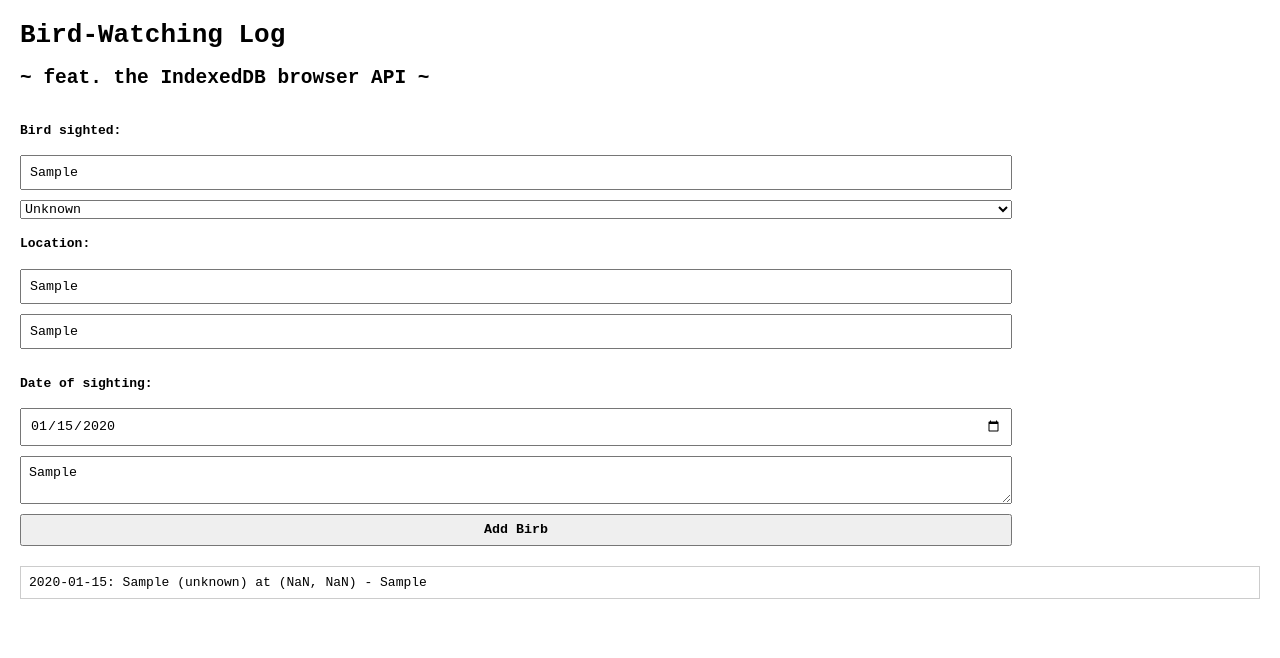
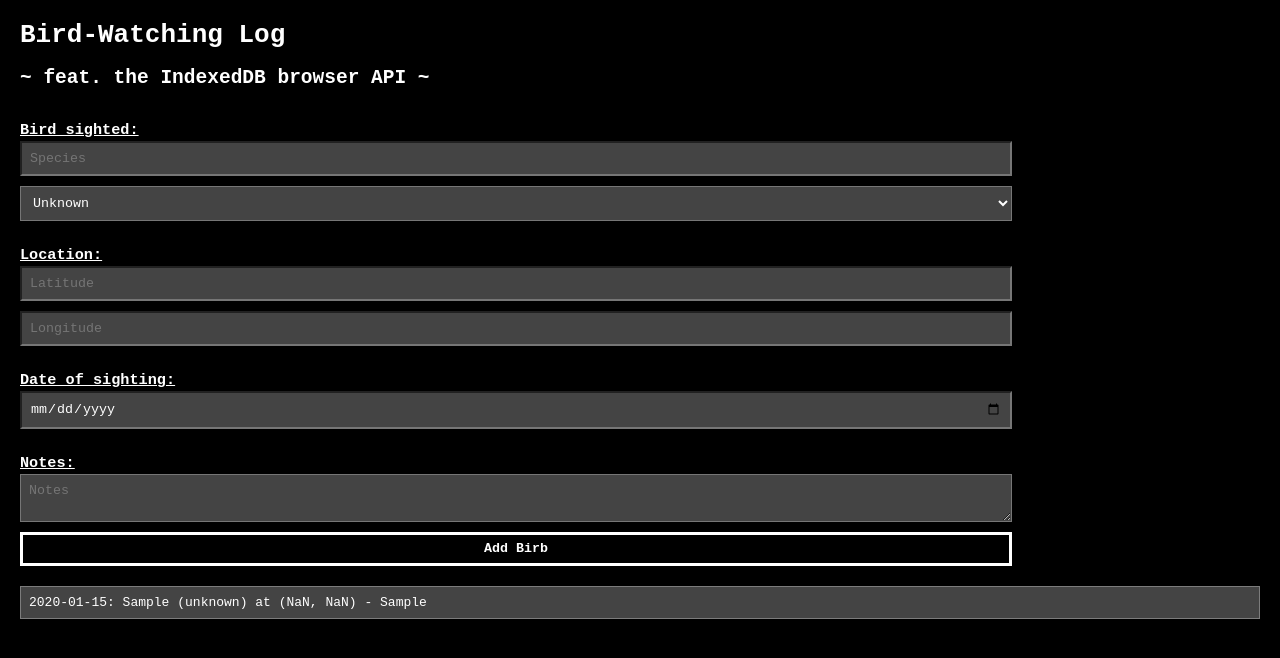
Before and after one commit to amy-enn/birdwatchinglog, a website with bundled scripts: page public/index.html in a window 1280 px wide. Both pictures are taken after typing "Sample", "Sample", "Sample", "2020-01-15", "Sample" into the empty fields and a click on the button "Add Birb". Built offline with nearby package versions, Linux system fonts and the light colour scheme.

Commit message:
entries successfully added to indexeddb, adding styling

```diff
--- a/public/index.html
+++ b/public/index.html
@@ -5,6 +5,7 @@
     <meta charset="UTF-8">
     <meta name="viewport" content="width=device-width, initial-scale=1.0">
     <title>Bird-Watching Log</title>
+    <link rel="icon" href="bird.png" type="image/x-icon">
     <link rel="stylesheet" href="style.css">
 </head>
 
@@ -13,18 +14,19 @@
     <h2>~ feat. the IndexedDB browser API ~</h2>
 
     <form id="birdForm">
-        <h4>Bird sighted:</h4>
+        <h3>Bird sighted:</h3>
         <input type="text" id="species" placeholder="Species" required>
         <select id="sex" required>
             <option value="unknown">Unknown</option>
             <option value="female">Female</option>
             <option value="male">Male</option>
         </select>
-        <h4>Location:</h4>
+        <h3>Location:</h3>
         <input type="text" id="latitude" placeholder="Latitude" required>
         <input type="text" id="longitude" placeholder="Longitude" required>
-        <h4>Date of sighting:</h4>
+        <h3>Date of sighting:</h3>
         <input type="date" id="date" required>
+        <h3>Notes:</h3>
         <textarea id="notes" placeholder="Notes"></textarea>
         <button type="submit">Add Birb</button>
     </form>
--- a/public/style.css
+++ b/public/style.css
@@ -1,11 +1,11 @@
 * {
     font-family: monospace;
-    color: black;
+    color: white;
 }
 
 body {
-
     margin: 20px;
+    background-color: black;
 }
 
 form {
@@ -16,17 +16,22 @@ form {
 }
 
 input,
-textarea {
+textarea, select {
     display: block;
     margin-bottom: 10px;
     padding: 8px;
     width: 100%;
     box-sizing: border-box;
+    background-color: rgb(68, 68, 68);
+    color: white;
 }
 
 button {
     padding: .5rem 1rem;
     font-weight: bold;
+    background-color: black;
+    border: 3px solid white;
+    color: white;
 }
 
 ul {
@@ -36,6 +41,12 @@ ul {
 
 li {
     padding: 8px;
-    border: 1px solid #ccc;
+    border: 1px solid #7c7c7c;
     margin-bottom: 5px;
+    background-color: rgb(68, 68, 68);
 }
+
+h3 {
+    margin-bottom: 2px;
+    text-decoration: underline;
+}
--- a/src/index.ts
+++ b/src/index.ts
@@ -28,6 +28,8 @@ window.onload = () => {
         objectStore.createIndex('location.latitude', 'location.latitude', { unique: false });
 
         objectStore.createIndex('location.longitude', 'location.longitude', { unique: false });
+
+        objectStore.createIndex('date', 'date', { unique: false });
     };
 
     DBRequest.onsuccess = (event: Event) => {
@@ -55,6 +57,8 @@ window.onload = () => {
         let notes = (document.getElementById('notes') as HTMLTextAreaElement).value;
 
         addSighting(species, sex, latitude, longitude, date, notes);
+
+        resetForm();
     });
 };
 
@@ -75,12 +79,15 @@ function addSighting(species: string, sex: string, latitude: number, longitude:
 }
 
 function displaySightings() {
-    const transaction = db.transaction(['sightings'], 'readonly');
-    const objectStore = transaction.objectStore('sightings');
-    const request = objectStore.getAll();
+    let transaction = db.transaction(['sightings'], 'readonly');
+    let objectStore = transaction.objectStore('sightings');
+    let request = objectStore.getAll();
 
     request.onsuccess = (event: Event) => {
-      const sightings = (event.target as IDBRequest).result as Sighting[];
+      let sightings = (event.target as IDBRequest).result as Sighting[];
+
+      // sort the birds by sighting date rather than by entry date
+      sightings = sightings.sort((a, b) => new Date(b.date).getTime() - new Date(a.date).getTime());
       const sightingsList = document.getElementById('sightingsList')!;
       sightingsList.innerHTML = '';
 
@@ -91,3 +98,7 @@ function displaySightings() {
       });
     };
   }
+
+  function resetForm() {
+    (document.getElementById('birdForm') as HTMLFormElement).reset();
+  }
```
Also changed, not shown: public/bird.png (added).
